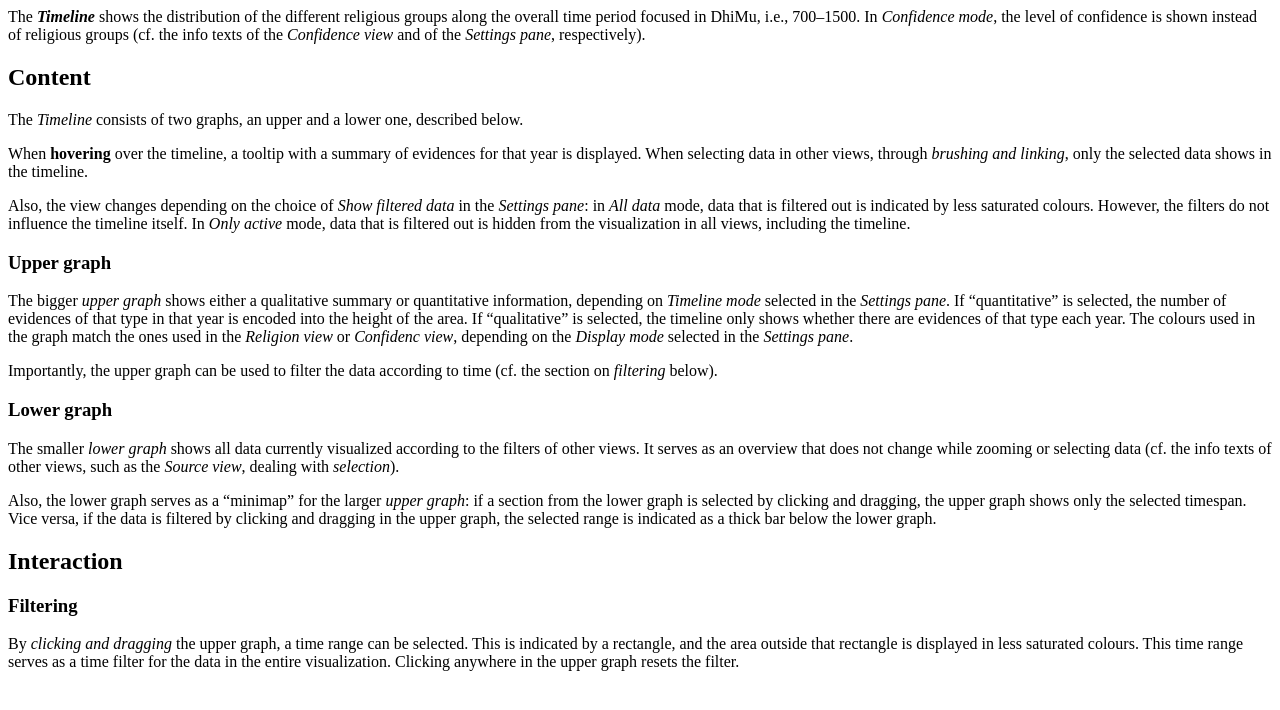
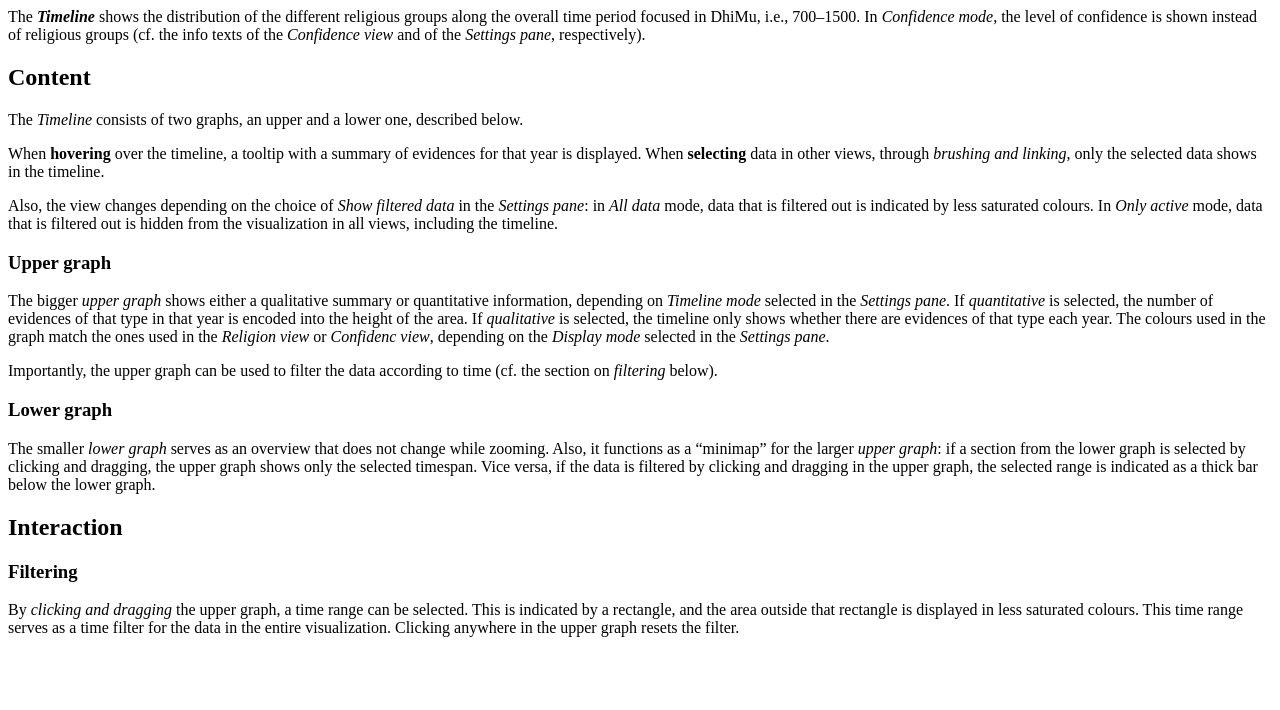
Before and after one commit to UniStuttgart-VISUS/damast, a Python web app: template dhimmis/vis/templates/vis/info/timeline.html in a window 1280 px wide. Shown: the top 710 px of the page. Run offline with Jinja, Linux system fonts and the light colour scheme; the template is opened without the code that fills it, so the values that code supplies are empty.

Commit message:
adapts text to match information gained from issue #38; also inserts some formating of both source code and text

```diff
--- a/dhimmis/vis/templates/vis/info/timeline.html
+++ b/dhimmis/vis/templates/vis/info/timeline.html
@@ -1,22 +1,27 @@
 <p>
-  The <strong><em>Timeline</em></strong> shows the distribution of the different religious groups along the overall time period focused in DhiMu, i.e., 700–1500. In <em>Confidence mode</em>, the level of confidence is shown instead of religious groups (cf. the info texts of the <em>Confidence view</em> and of the <em>Settings pane</em>, respectively).
+  The <strong><em>Timeline</em></strong> shows the distribution of the different religious groups along the overall time period focused in DhiMu, i.e., 700–1500.
+  In <em>Confidence mode</em>, the level of confidence is shown instead of religious groups (cf. the info texts of the <em>Confidence view</em> and of the <em>Settings pane</em>, respectively).
 </p>
 
 <h2>Content</h2>
-
 <p>
   The <em>Timeline</em> consists of two graphs, an upper and a lower one, described below.
 </p>
 <p>
-  When <strong>hovering</strong> over the timeline, a tooltip with a summary of evidences for that year is displayed. When selecting data in other views, through <em>brushing and linking</em>, only the selected data shows in the timeline.
+  <!-- The following sentence needs to be checked  and rephrased after issue #39 (https://github.com/UniStuttgart-VISUS/damast/issues/39) is resolved.-->
+  When <strong>hovering</strong> over the timeline, a tooltip with a summary of evidences for that year is displayed.
+  When <strong>selecting</strong> data in other views, through <em>brushing and linking</em>, only the selected data shows in the timeline.
 </p>
 <p>
-  Also, the view changes depending on the choice of <em>Show filtered data</em> in the <em>Settings pane</em>: in <em>All data</em> mode, data that is filtered out is indicated by less saturated colours. However, the filters do not influence the timeline itself. In <em>Only active</em> mode, data that is filtered out is hidden from the visualization in all views, including the timeline.
+  Also, the view changes depending on the choice of <em>Show filtered data</em> in the <em>Settings pane</em>: in <em>All data</em> mode, data that is filtered out is indicated by less saturated colours.
+  In <em>Only active</em> mode, data that is filtered out is hidden from the visualization in all views, including the timeline.
 </p>
 
 <h3>Upper graph</h3>
 <p>
-  The bigger <em>upper graph</em> shows either a qualitative summary or quantitative information, depending on <em>Timeline mode</em> selected in the <em>Settings pane</em>. If <q>quantitative</q> is selected, the number of evidences of that type in that year is encoded into the height of the area. If <q>qualitative</q> is selected, the timeline only shows whether there are evidences of that type each year.
+  The bigger <em>upper graph</em> shows either a qualitative summary or quantitative information, depending on <em>Timeline mode</em> selected in the <em>Settings pane</em>.
+  If <em>quantitative</em> is selected, the number of evidences of that type in that year is encoded into the height of the area.
+  If <em>qualitative</em> is selected, the timeline only shows whether there are evidences of that type each year.
   The colours used in the graph match the ones used in the <em>Religion view</em> or <em>Confidenc view</em>, depending on the <em>Display mode</em> selected in the <em>Settings pane</em>.
 </p>
 
@@ -26,11 +31,10 @@
 
 <h3>Lower graph</h3>
 <p>
-  The smaller <em>lower graph</em> shows all data currently visualized according to the filters of other views. It serves as an overview that does not change while zooming or selecting data (cf. the info texts of other views, such as the <em>Source view</em>, dealing with <em>selection</em>).
-</p>
-
-<p>
-  Also, the lower graph serves as a <q>minimap</q> for the larger <em>upper graph</em>: if a section from the lower graph is selected by clicking and dragging, the upper graph shows only the selected timespan. Vice versa, if the data is filtered by clicking and dragging in the upper graph, the selected range is indicated as a thick bar below the lower graph.
+  The smaller <em>lower graph</em> serves as an overview that does not change while zooming.
+  Also, it functions as a <q>minimap</q> for the larger <em>upper graph</em>:
+  if a section from the lower graph is selected by clicking and dragging, the upper graph shows only the selected timespan.
+  Vice versa, if the data is filtered by clicking and dragging in the upper graph, the selected range is indicated as a thick bar below the lower graph.
 </p>
 
 <h2>Interaction</h2>
```
